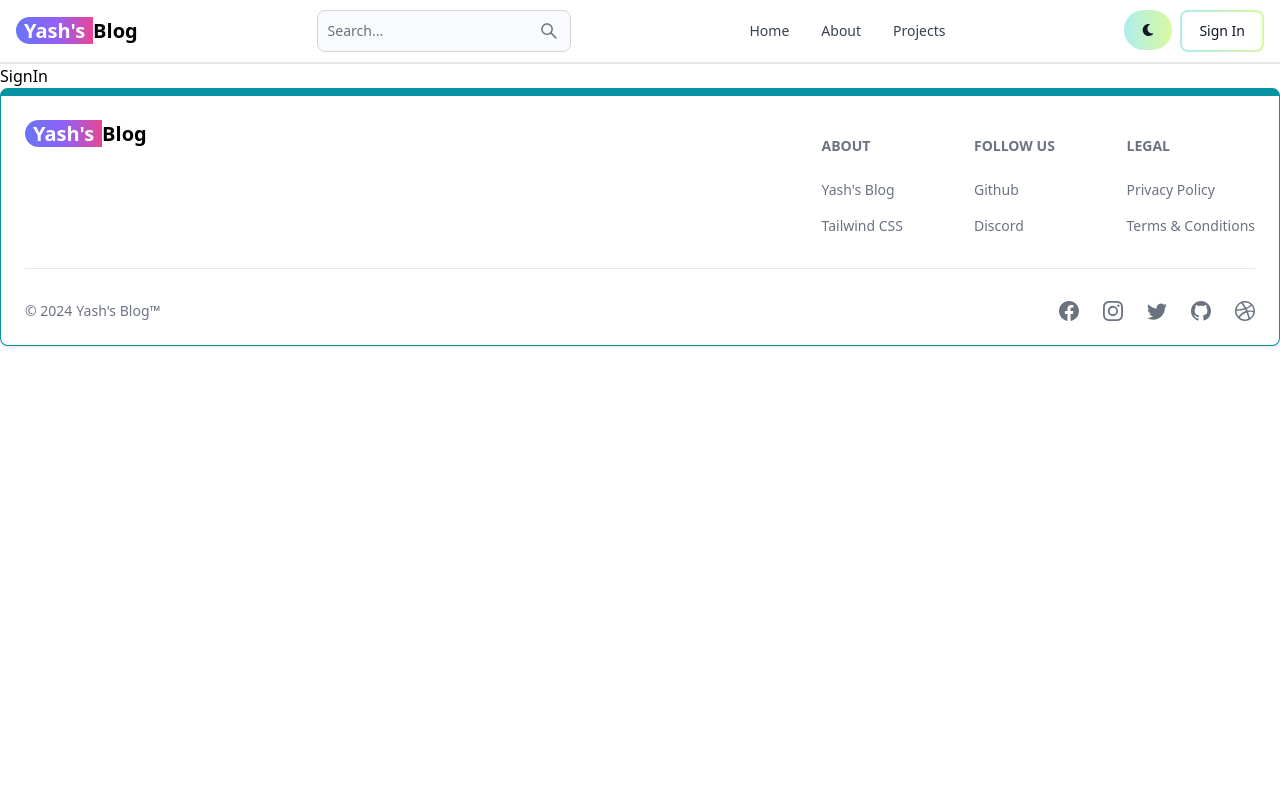
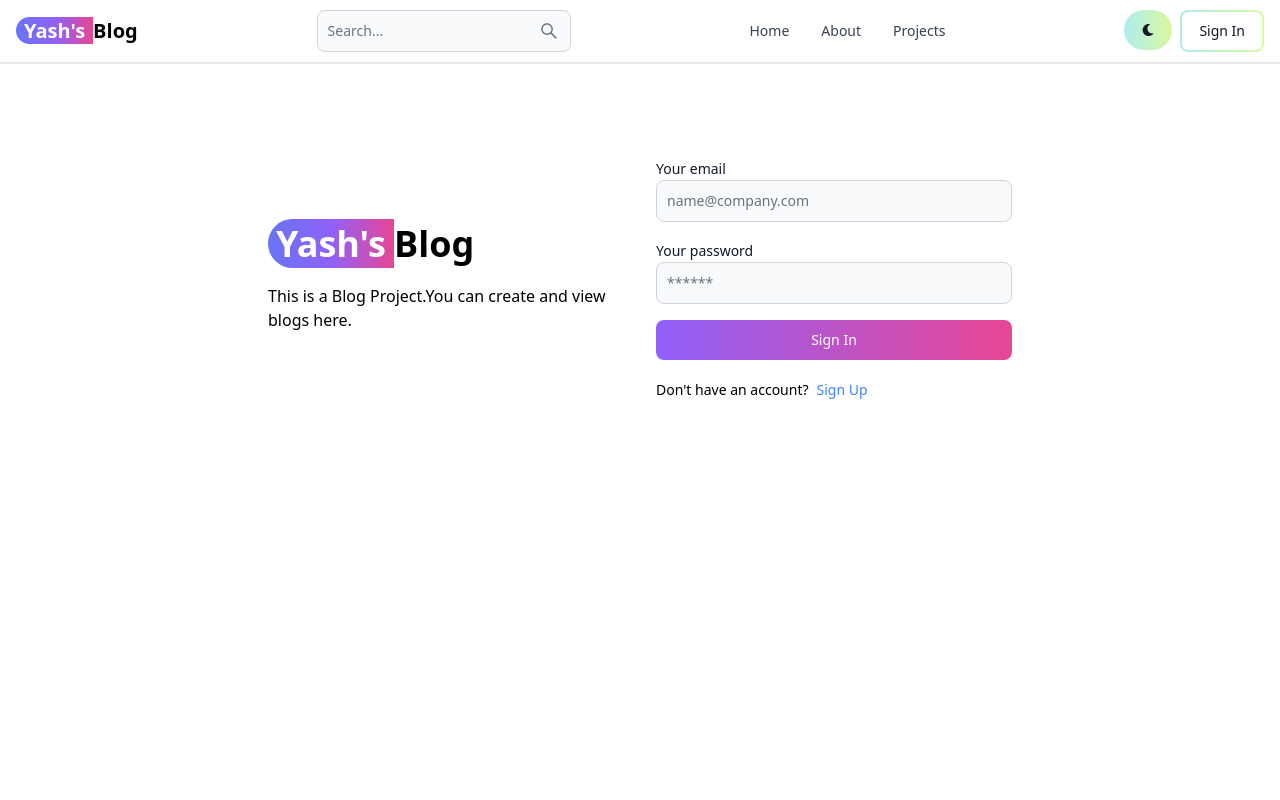
Before and after one commit to yyashsharma/mern-blog, a React (Vite) app in the folder client/: page /sign-in in a window 1280 px wide. Shown: the top 800 px of the page. Built offline with nearby package versions, Linux system fonts and the light colour scheme.

Commit message:
add sign in functionality

```diff
--- a/client/src/pages/SignIn.jsx
+++ b/client/src/pages/SignIn.jsx
@@ -1,7 +1,103 @@
-import React from "react";
+import { Button, Label, Spinner, TextInput } from "flowbite-react";
+import React, { useState } from "react";
+import { Link ,useNavigate} from "react-router-dom";
+import { toast } from "react-toastify";
 
 const SignIn = () => {
-  return <div>SignIn</div>;
+
+  const [formData, setFormData] = useState({});
+  const [loading, setLoading] = useState(false);
+
+  const navigate=useNavigate();
+
+  const handleSubmit = async (e) => {
+    e.preventDefault();
+    if (!formData.email || !formData.password) {
+      return toast.error("Please fill out all fields");
+    }
+
+    try {
+      setLoading(true);
+      const res = await fetch("/api/v1/auth/signin", {
+        method: "POST",
+        headers: {
+          "Content-Type": "application/json",
+        },
+        body: JSON.stringify(formData),
+      });
+
+      const data = await res.json();
+      if (data.success === false) {
+        setLoading(false);
+        return toast.error(data.message);
+      }
+      toast.success(data.message);
+      setLoading(false);
+      navigate('/')
+    } catch (error) {
+      toast.error(error.message);
+      setLoading(false);
+    }
+  };
+
+  const handleChange = (e) => {
+    setFormData({ ...formData, [e.target.id]: e.target.value.trim() });
+  };
+
+  return (
+    <div className="min-h-screen mt-20">
+      <div className="flex p-3 max-w-3xl mx-auto flex-col md:flex-row md:items-center gap-8">
+        {/* left */}
+        <div className="flex-1">
+          <Link to={"/"} className="text-4xl font-bold dark:text-white">
+            <span className="px-2 bg-gradient-to-r from-indigo-500 via-purple-500 to-pink-500 rounded-l-full text-white">
+              Yash's
+            </span>
+            Blog
+          </Link>
+          <p className="text-md mt-5">
+            This is a Blog Project.You can create and view blogs here.
+          </p>
+        </div>
+        {/* right */}
+        <div className="flex-1">
+          <form onSubmit={handleSubmit} className="flex flex-col gap-4">
+            <div>
+              <Label value="Your email" />
+              <TextInput
+                type="email"
+                placeholder="name@company.com"
+                id="email"
+                onChange={handleChange}
+              />
+            </div>
+            <div>
+              <Label value="Your password" />
+              <TextInput
+                type="password"
+                placeholder="******"
+                id="password"
+                onChange={handleChange}
+              />
+            </div>
+            <Button
+              gradientDuoTone="purpleToPink"
+              type="submit"
+              disabled={loading}
+            >
+              {loading ? <Spinner size="sm" /> : "Sign In"}
+            </Button>
+          </form>
+          <div className="flex gap-2 text-sm mt-5">
+            <span> Don't have an account?</span>
+            <Link to={"/sign-up"} className="text-blue-500">
+              Sign Up
+            </Link>
+          </div>
+        </div>
+      </div>
+    </div>
+  );
 };
 
 export default SignIn;
--- a/client/src/pages/SignUp.jsx
+++ b/client/src/pages/SignUp.jsx
@@ -83,7 +83,7 @@
               <Label value="Your password" />
               <TextInput
                 type="password"
-                placeholder="Password"
+                placeholder="******"
                 id="password"
                 onChange={handleChange}
               />
```
